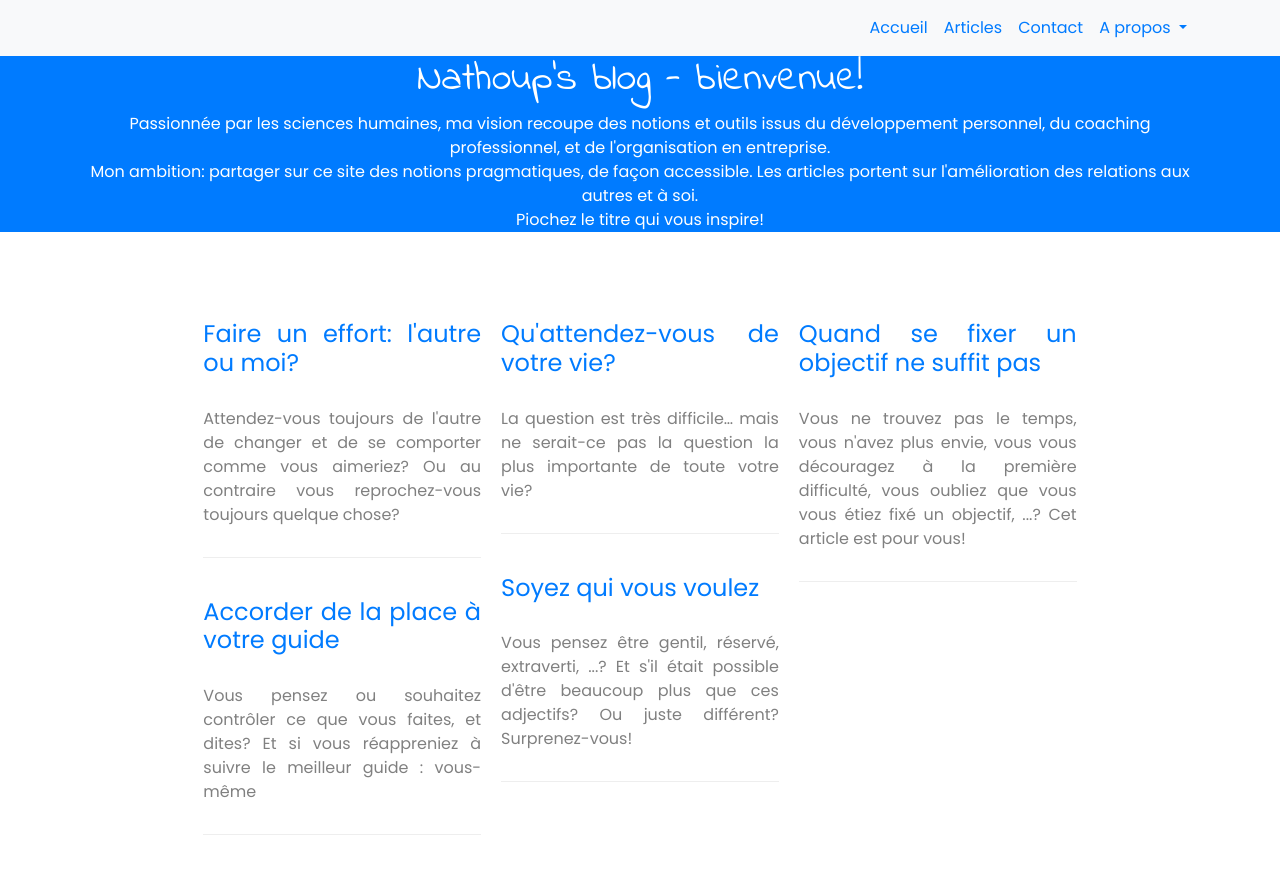
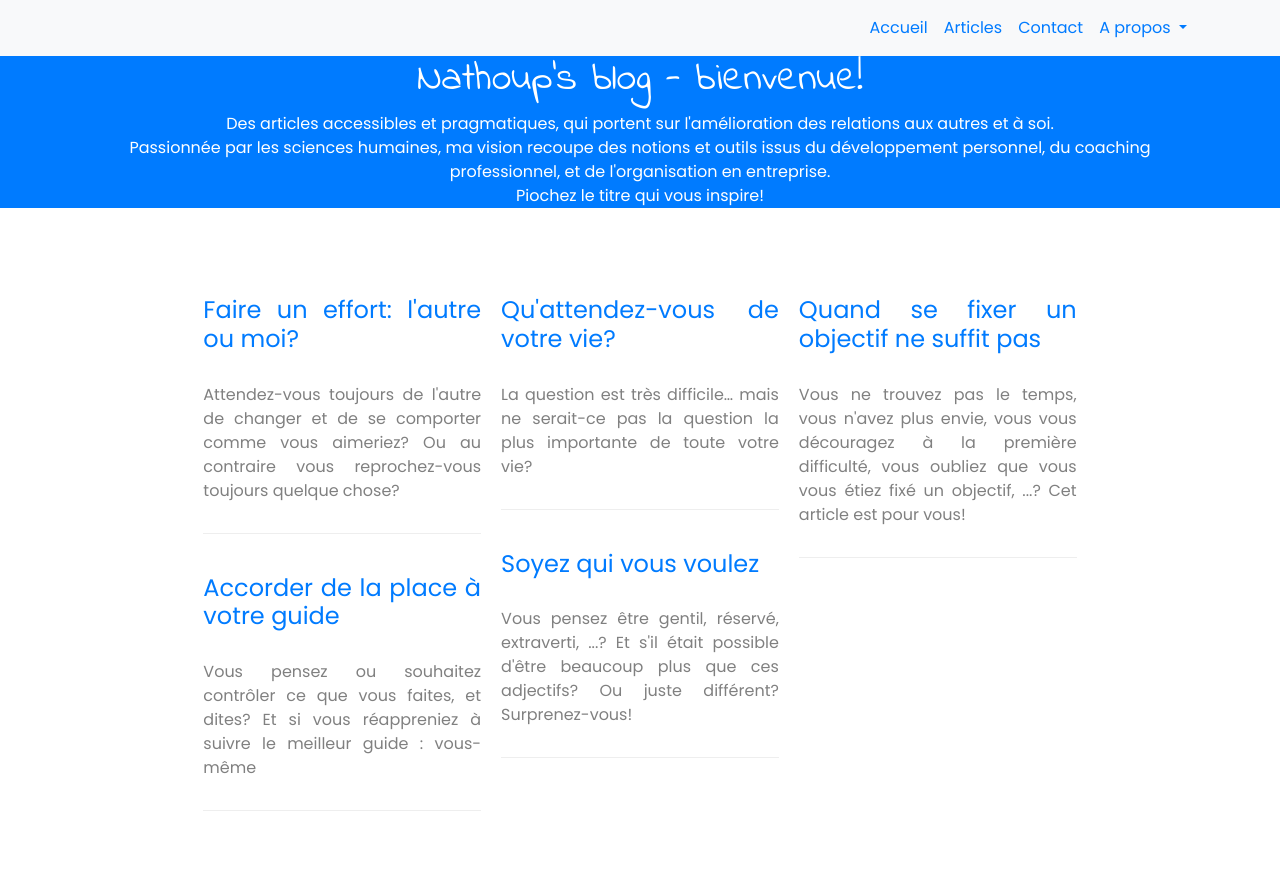
Before and after one commit to OrgaEvolutions/Nathoup.github.io, a Jekyll site: the page built from index.html, in a window 1280 px wide. Shown: the top 874 px of the page. Built offline with Jekyll 4.4.1, drawn with Linux system fonts in a browser that asks for light colours; nearby versions of some CDN libraries; some web fonts are replaced.

Commit message:
Update index.html

```diff
--- a/index.html
+++ b/index.html
@@ -1,10 +1,9 @@
 ---
 layout: default
 title: Nathoup's blog - bienvenue!
-intro: "Passionnée par les sciences humaines, ma vision recoupe des notions et outils issus du développement personnel, du coaching professionnel,
+intro: "Des articles accessibles et pragmatiques, qui portent sur l'amélioration des relations aux autres et à soi.
+<br>Passionnée par les sciences humaines, ma vision recoupe des notions et outils issus du développement personnel, du coaching professionnel,
 et de l'organisation en entreprise.
-<br>Mon ambition: partager sur ce site des notions pragmatiques, de façon accessible. Les articles portent sur l'amélioration
-des relations aux autres et à soi.
 <br>Piochez le titre qui vous inspire!"
 ---
 
```
